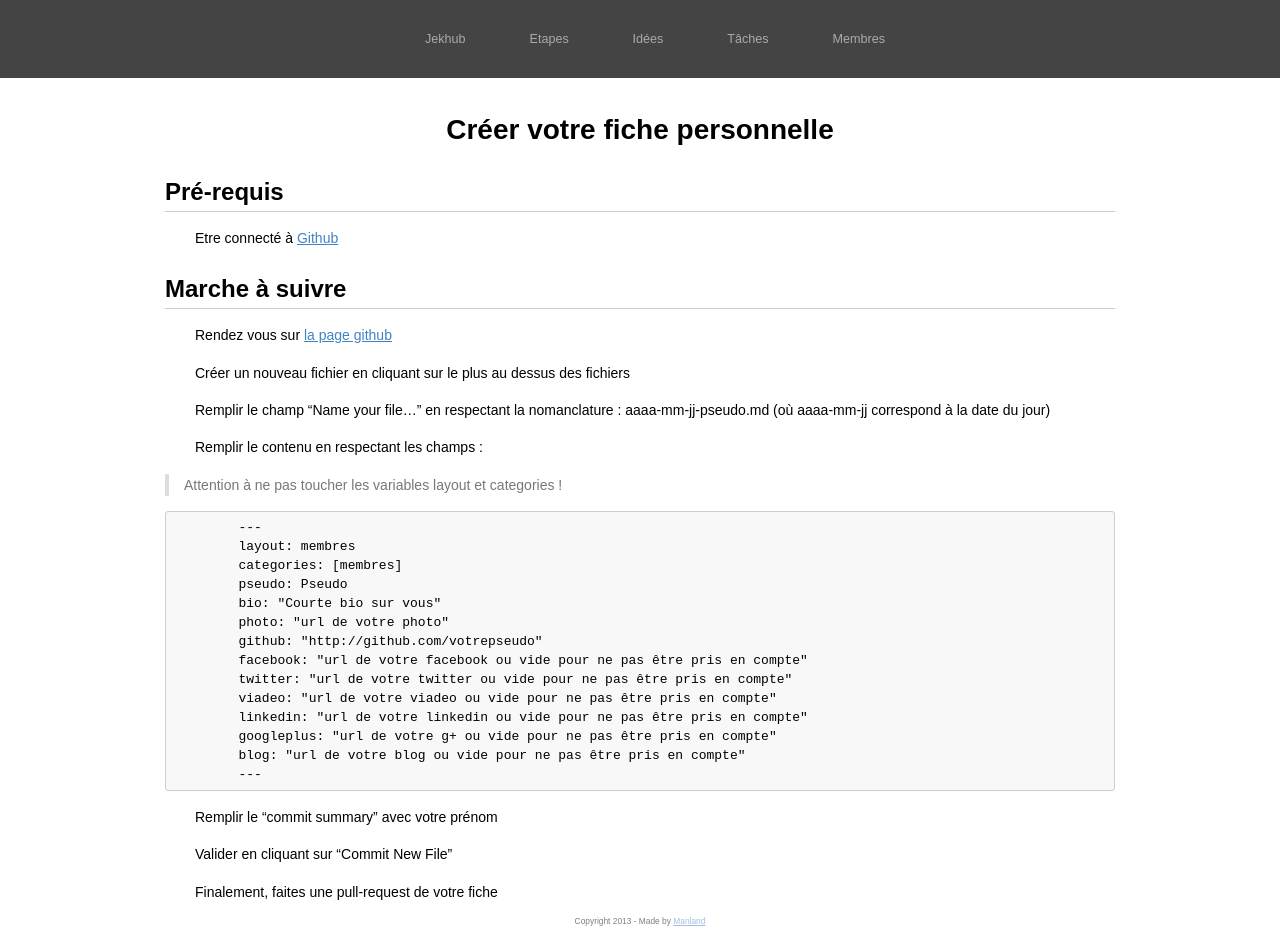
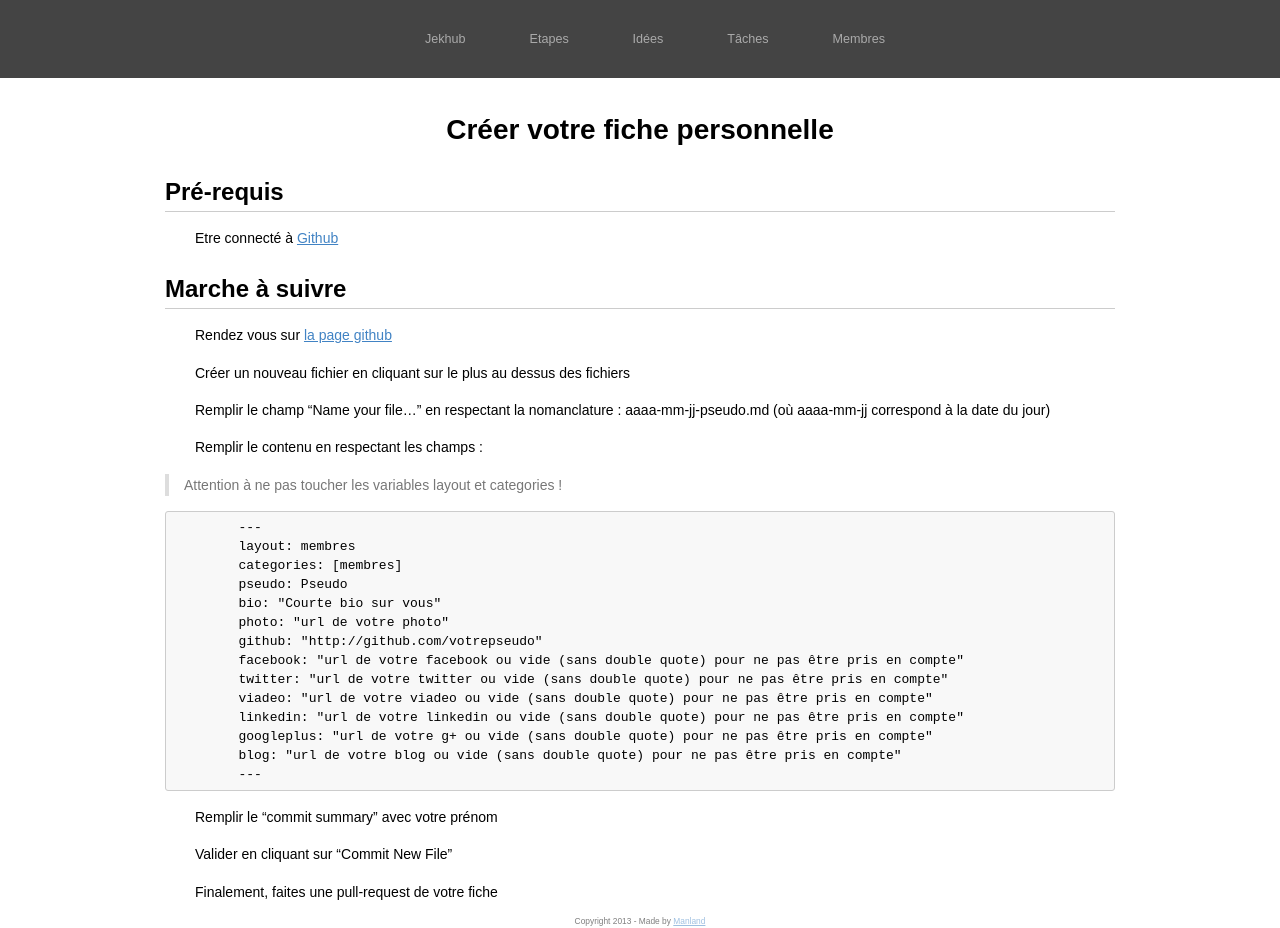
Before and after one commit to manland/jekhub, a Jekyll site: the page built from _posts/tutos/2013-11-20-creer-fiche-membre.md, in a window 1280 px wide. Built offline with Jekyll 4.4.1, drawn with Linux system fonts in a browser that asks for light colours.

Commit message:
correct @studiodev indentation + add explanation on empty args + improve css + display social network only when set

```diff
--- a/_posts/tutos/2013-11-20-creer-fiche-membre.md
+++ b/_posts/tutos/2013-11-20-creer-fiche-membre.md
@@ -26,12 +26,12 @@ description: Apprenez à créer votre fiche personnelle.
 	bio: "Courte bio sur vous"
 	photo: "url de votre photo"
 	github: "http://github.com/votrepseudo"
-	facebook: "url de votre facebook ou vide pour ne pas être pris en compte"
-	twitter: "url de votre twitter ou vide pour ne pas être pris en compte"
-	viadeo: "url de votre viadeo ou vide pour ne pas être pris en compte"
-	linkedin: "url de votre linkedin ou vide pour ne pas être pris en compte"
-	googleplus: "url de votre g+ ou vide pour ne pas être pris en compte"
-	blog: "url de votre blog ou vide pour ne pas être pris en compte"
+	facebook: "url de votre facebook ou vide (sans double quote) pour ne pas être pris en compte"
+	twitter: "url de votre twitter ou vide (sans double quote) pour ne pas être pris en compte"
+	viadeo: "url de votre viadeo ou vide (sans double quote) pour ne pas être pris en compte"
+	linkedin: "url de votre linkedin ou vide (sans double quote) pour ne pas être pris en compte"
+	googleplus: "url de votre g+ ou vide (sans double quote) pour ne pas être pris en compte"
+	blog: "url de votre blog ou vide (sans double quote) pour ne pas être pris en compte"
 	---
 </pre>
 
--- a/stylesheets/stylesheet.css
+++ b/stylesheets/stylesheet.css
@@ -33,7 +33,11 @@ body{
 }
 
 pre {
-  word-break: break-word;
+  white-space: pre-wrap;       /* css-3 */
+  white-space: -moz-pre-wrap;  /* Mozilla, since 1999 */
+  white-space: -pre-wrap;      /* Opera 4-6 */
+  white-space: -o-pre-wrap;    /* Opera 7 */
+  word-wrap: break-word;       /* Internet Explorer 5.5+ */
 }
 
 /*------------------------------------*\
@@ -64,6 +68,12 @@ pre {
 
 img[alt=avatar] {
   width: 100px;
+}
+
+.bioAndSocial {
+  display: inline-block;
+  width: 80%;
+  vertical-align: top;
 }
 
 /*------------------------------------*\
```
Also changed, not shown: _posts/membres/2013-10-20-julien.md (+13 -13 lines), membres.html (+17 -1 lines).
